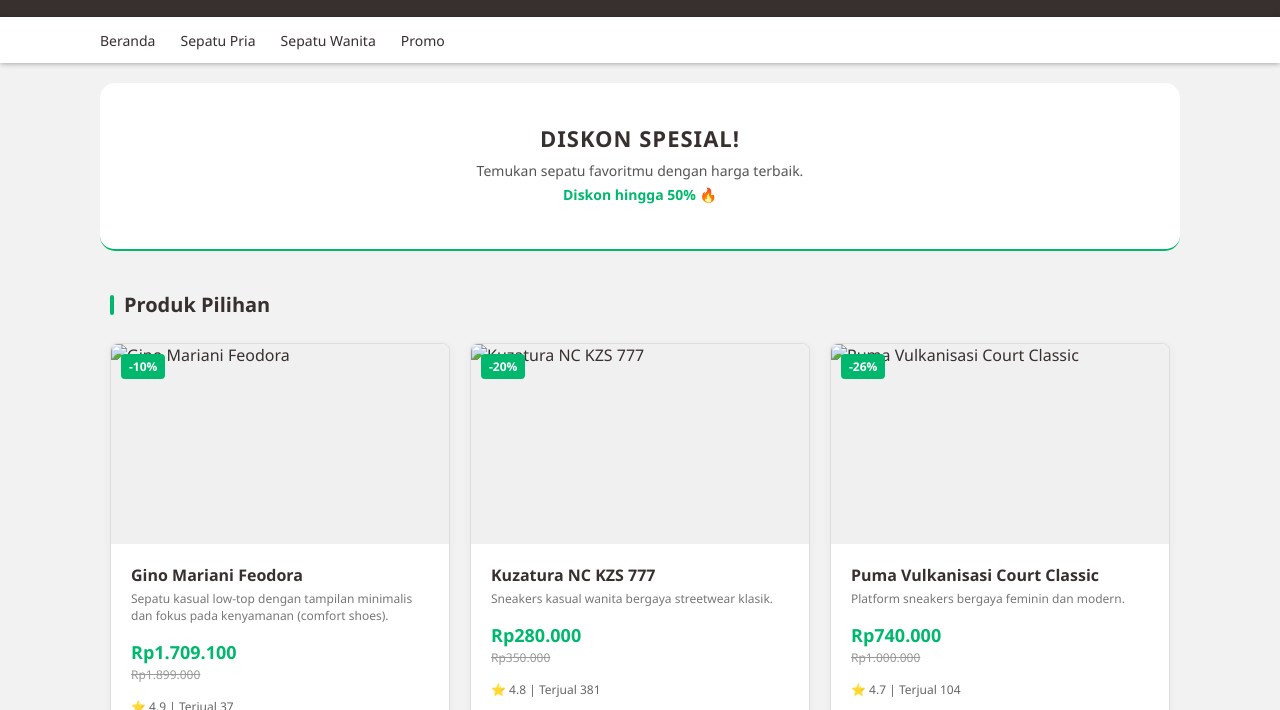
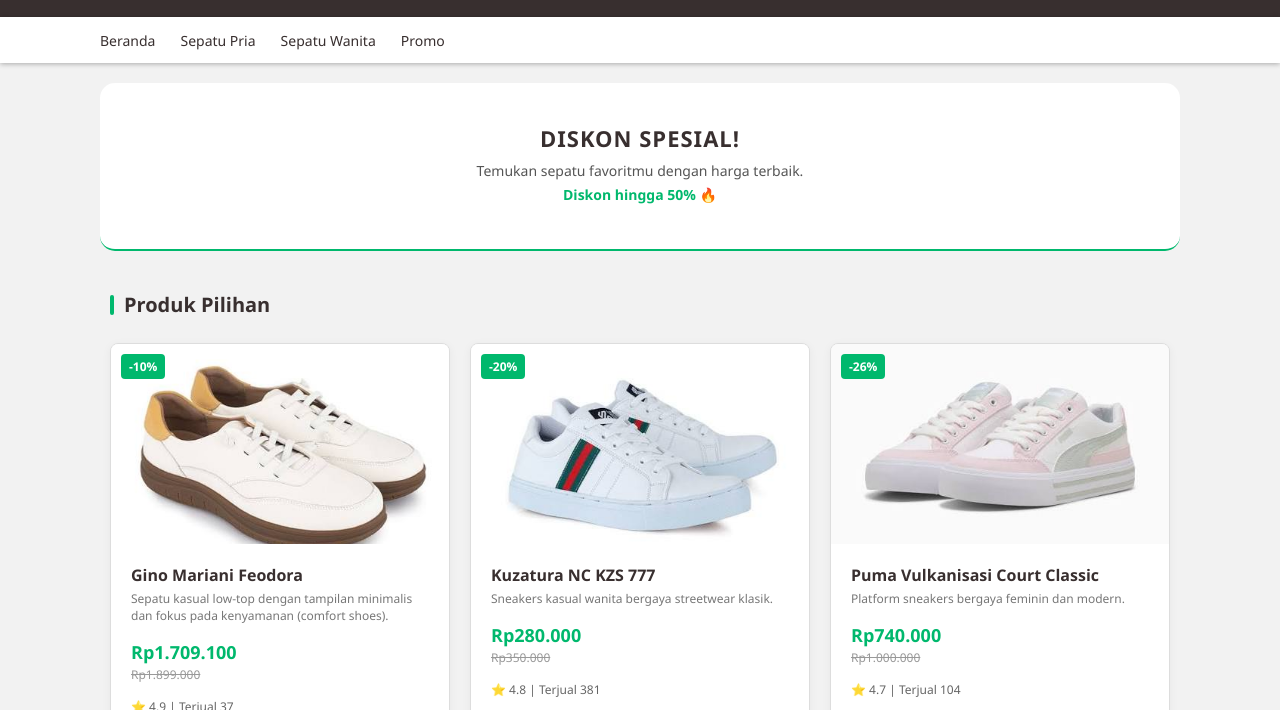
Before and after one commit to Portalsea/Tugas-3-Pemrograman-Web-Dasar, a plain HTML site: page index.html in a window 1280 px wide. Shown: the part 79-789 px from the top of the page. Drawn offline with Linux system fonts and the light colour scheme; the site is published under a folder, as on GitHub Pages, so addresses that start at the root find nothing.

Commit message:
Fix HTML link "img product" issues in index.html

```diff
--- a/index.html
+++ b/index.html
@@ -38,7 +38,7 @@
             <div class="card">
                 <div class="card-img">
                     <span class="badge-discount">-10%</span>
-                    <img src="/img/Gino Mariani Feodora White.jpg" alt="Gino Mariani Feodora">
+                    <img src="img/Gino Mariani Feodora White.jpg" alt="Gino Mariani Feodora">
                 </div>
                 <div class="card-content">
                     <h3>Gino Mariani Feodora</h3>
@@ -56,7 +56,7 @@
             <div class="card">
                 <div class="card-img">
                     <span class="badge-discount">-20%</span>
-                    <img src="/img/Kuzatura NC KZS 777.jpg" alt="Kuzatura NC KZS 777">
+                    <img src="img/Kuzatura NC KZS 777.jpg" alt="Kuzatura NC KZS 777">
                 </div>
                 <div class="card-content">
                     <h3>Kuzatura NC KZS 777</h3>
@@ -74,7 +74,7 @@
             <div class="card">
                 <div class="card-img">
                     <span class="badge-discount">-26%</span>
-                    <img src="/img/Puma Vulkanisasi Court Classic.jpg" alt="Puma Vulkanisasi Court Classic">
+                    <img src="img/Puma Vulkanisasi Court Classic.jpg" alt="Puma Vulkanisasi Court Classic">
                 </div>
                 <div class="card-content">
                     <h3>Puma Vulkanisasi Court Classic</h3>
```
